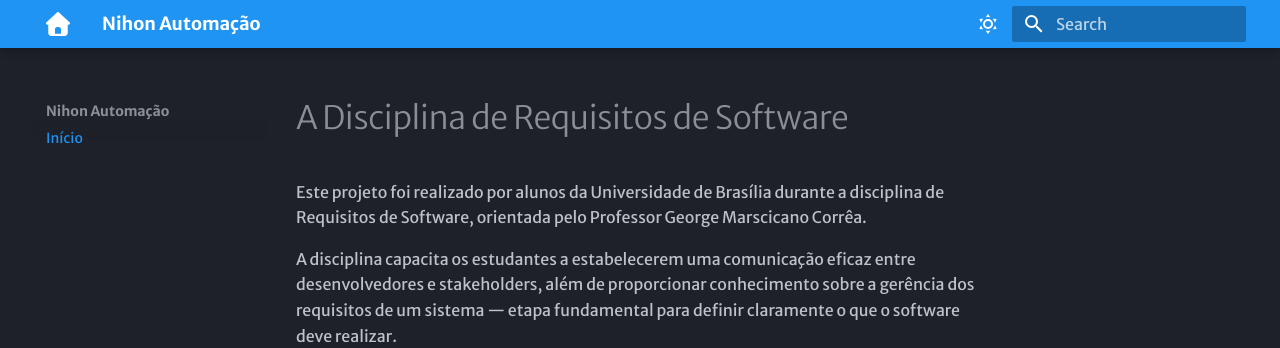
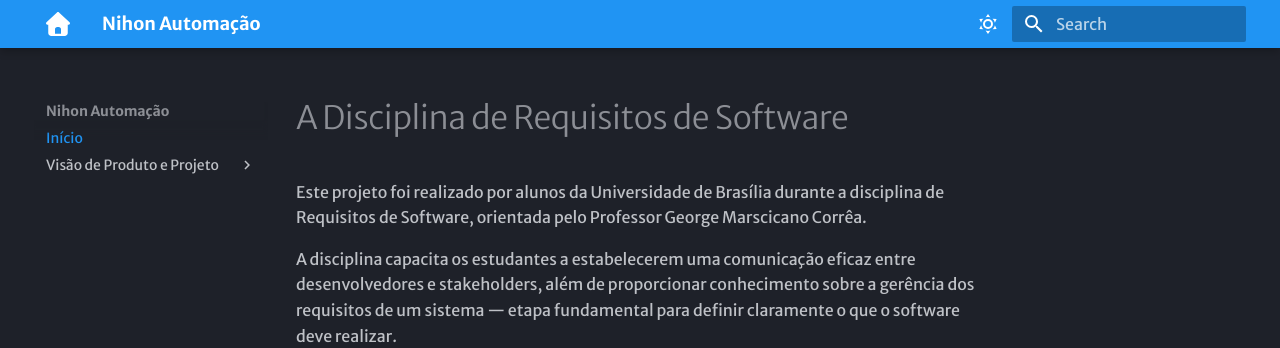
Before and after one commit to mdsreq-fga-unb/REQ-2025.2-T02-Nihon, an MkDocs documentation site: the page built from docs/index.md, in a window 1280 px wide. Shown: the top 348 px of the page. Built offline with MkDocs 1.6.1 and Material for MkDocs 9.7.7, drawn with Linux system fonts in a browser that asks for light colours; some web fonts are replaced.

Commit message:
Add navigation for product and project overview

```diff
--- a/mkdocs.yml
+++ b/mkdocs.yml
@@ -4,6 +4,8 @@
 # Navegação
 nav:
   - Início: index.md
+  - Visão de Produto e Projeto:
+      - Cenário Atual do Cliente e do Negócio: produto.md
 
 theme:
   name: material
```
